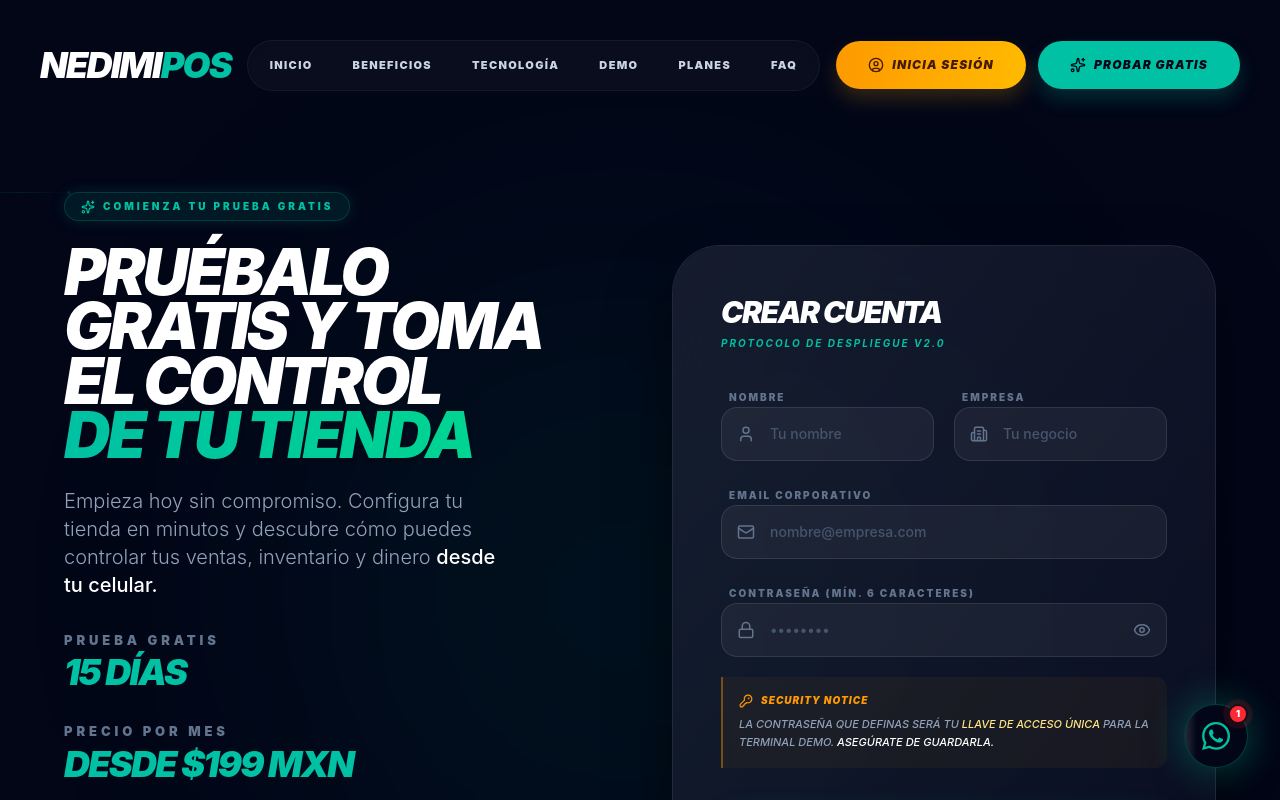
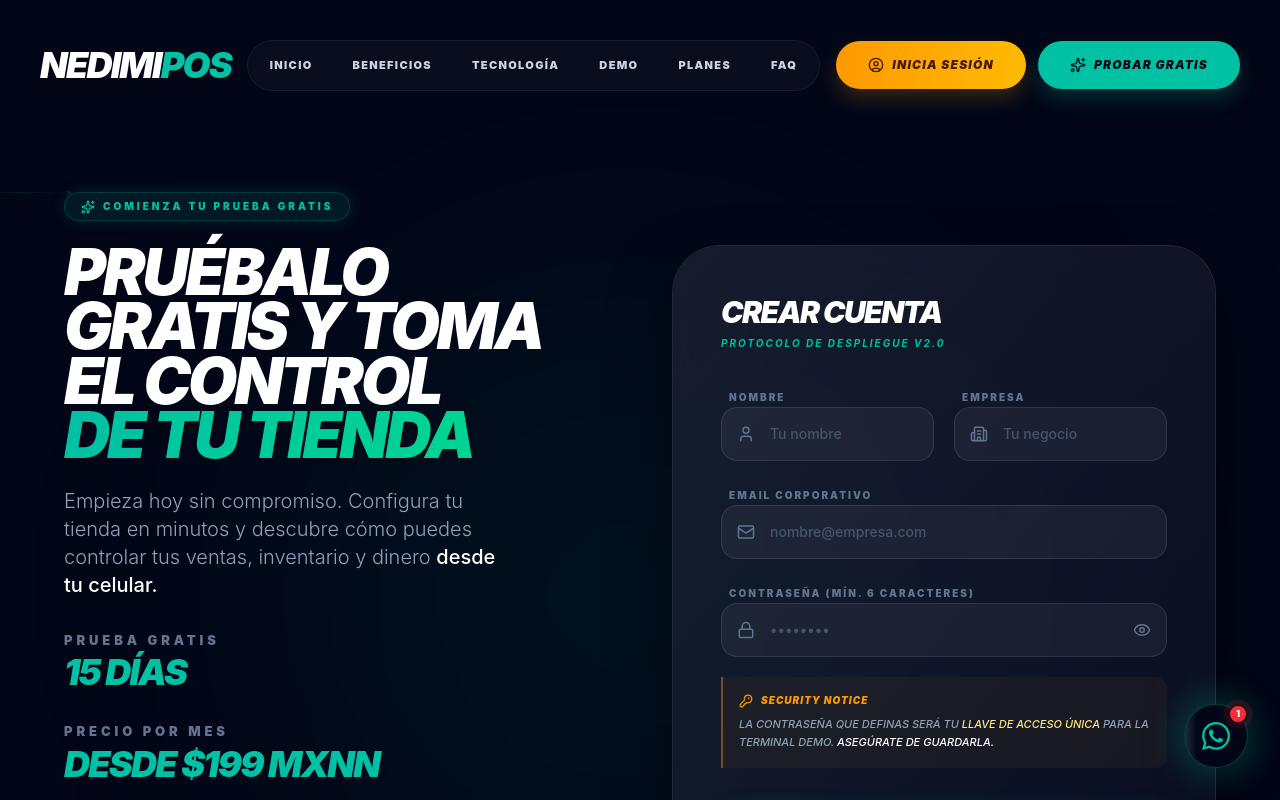
Before and after one commit to ShakerGlobe/punto-de-venta-react, a React (Vite) app: page /register in a window 1280 px wide. Shown: the top 800 px of the page. Built offline with nearby package versions, Linux system fonts and the light colour scheme.

Commit message:
Prueba conexión con hostgator 2

```diff
--- a/src/Sections/register/RegisterHome.tsx
+++ b/src/Sections/register/RegisterHome.tsx
@@ -214,7 +214,7 @@
                                 PRECIO POR MES
                             </span>
                             <span className="text-2xl md:text-4xl font-[1000] text-[#00C1A3] italic uppercase tracking-tighter leading-none">
-                                DESDE $199 MXN
+                                DESDE $199 MXNN
                             </span>
                         </div>
 
```
